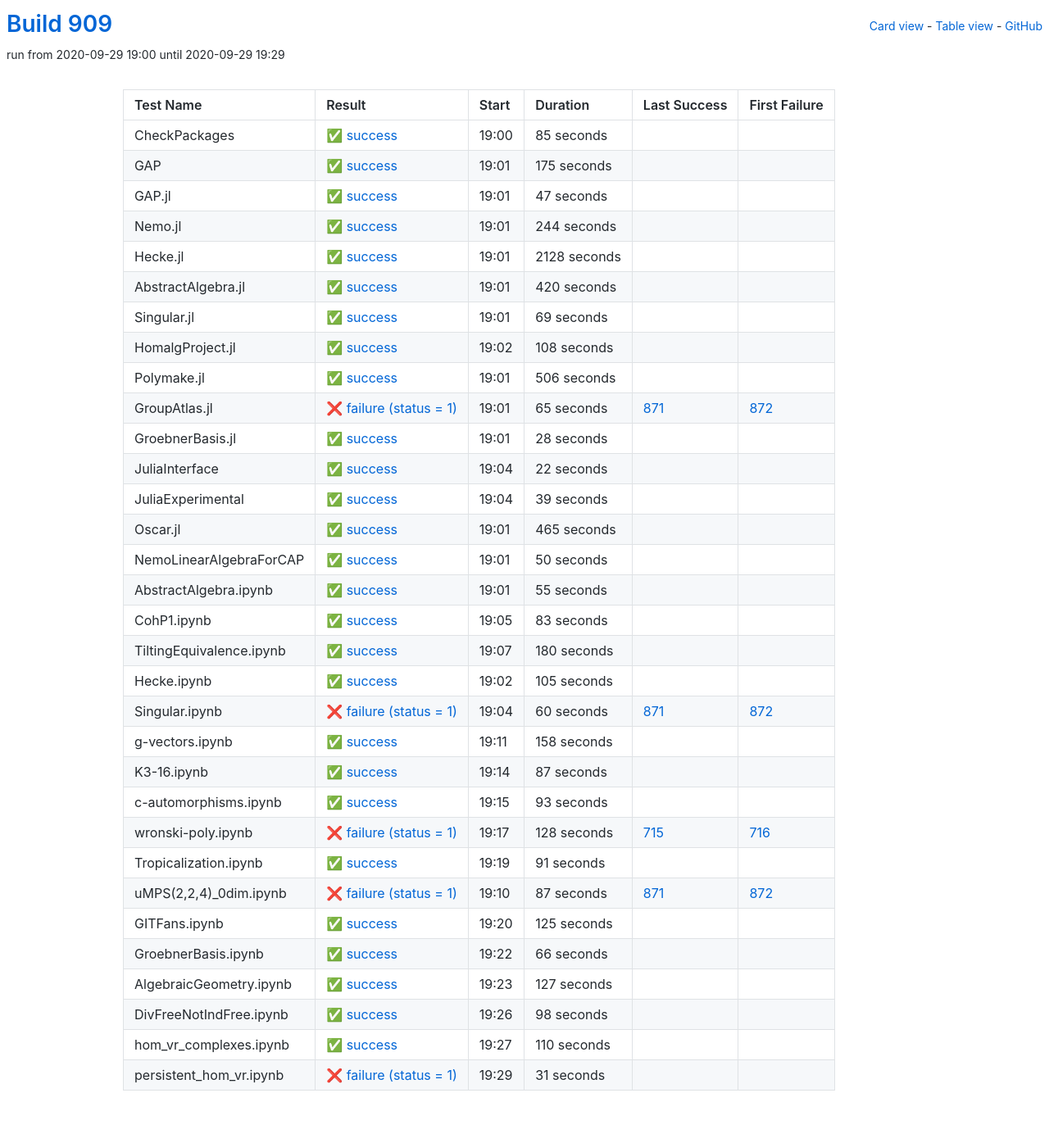
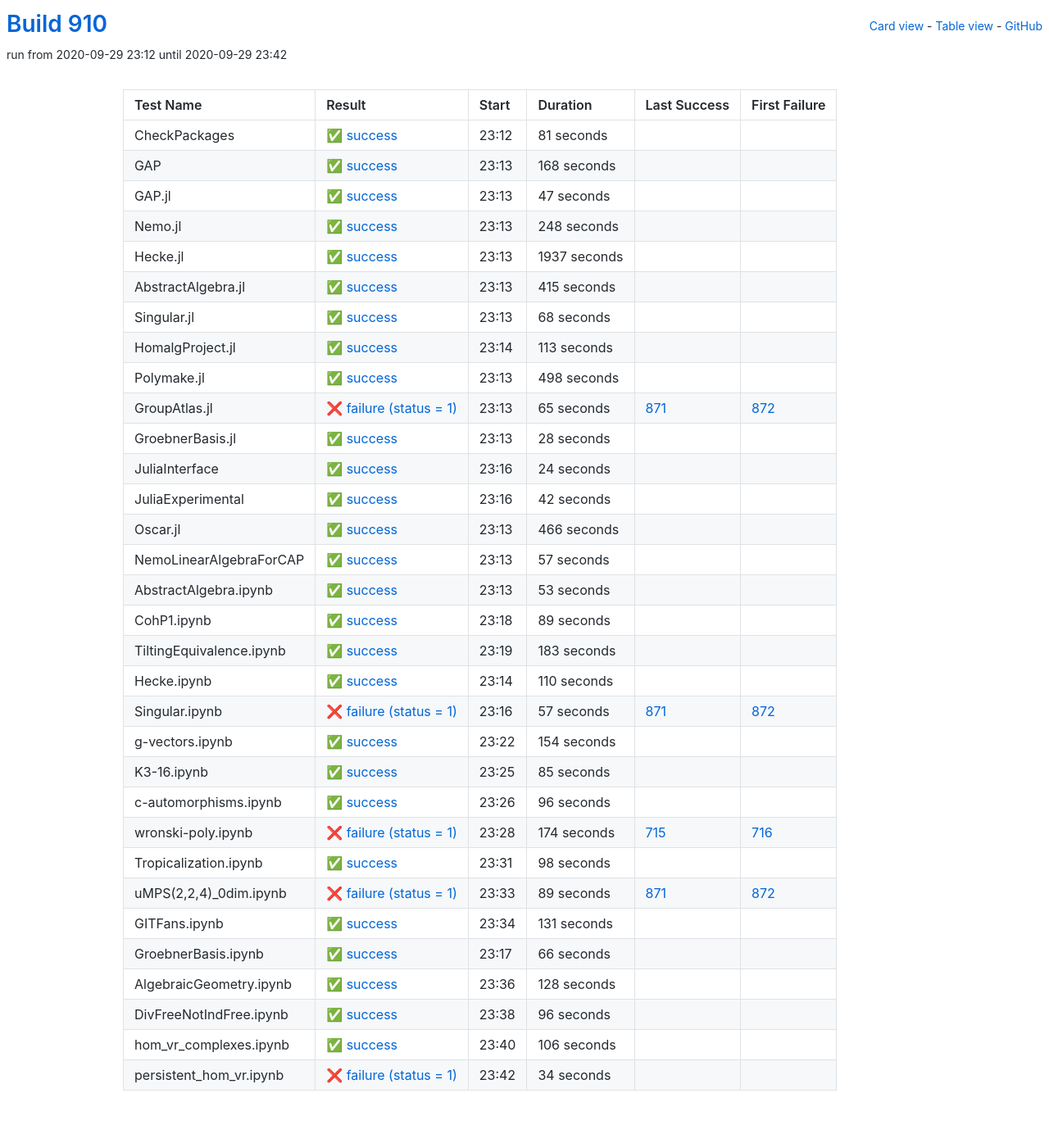
Before and after one commit to oscar-system/oscar-ci-status-stable, a Jekyll site: the page built from table.html, in a window 1280 px wide. Shown: the whole page at 82% size. Built offline with Jekyll 4.4.1, drawn with Linux system fonts in a browser that asks for light colours.

Commit message:
Build #910

```diff
--- a/_data/ci.yml
+++ b/_data/ci.yml
@@ -1,6 +1,6 @@
 ---
-build: 909
-build_url: https://oscarci.mathematik.uni-kl.de/job/oscar-stable/909/
+build: 910
+build_url: https://oscarci.mathematik.uni-kl.de/job/oscar-stable/910/
 job: oscar-stable
 organization: oscar-system
 repo: oscar-ci-status-stable
@@ -8,32 +8,32 @@ repourl: https://github.com/oscar-system/oscar-ci-status-stable
 tests:
 - name: CheckPackages
   id: checkpackages
-  log: https://oscarci.mathematik.uni-kl.de/job/oscar-stable/909/artifact/logs/build-909/CheckPackages.log
-  start: 2020-09-29 19:00
+  log: https://oscarci.mathematik.uni-kl.de/job/oscar-stable/910/artifact/logs/build-910/CheckPackages.log
+  start: 2020-09-29 23:12
   success: true
   exitcode: 0
   status: success
-  duration: 85
+  duration: 81
   last_success: false
   last_success_url:
   first_failure: false
   first_failure_url:
 - name: GAP
   id: gap
-  log: https://oscarci.mathematik.uni-kl.de/job/oscar-stable/909/artifact/logs/build-909/GAP.log
-  start: 2020-09-29 19:01
+  log: https://oscarci.mathematik.uni-kl.de/job/oscar-stable/910/artifact/logs/build-910/GAP.log
+  start: 2020-09-29 23:13
   success: true
   exitcode: 0
   status: success
-  duration: 175
+  duration: 168
   last_success: false
   last_success_url:
   first_failure: false
   first_failure_url:
 - name: GAP.jl
   id: gap-jl
-  log: https://oscarci.mathematik.uni-kl.de/job/oscar-stable/909/artifact/logs/build-909/GAP.jl.log
-  start: 2020-09-29 19:01
+  log: https://oscarci.mathematik.uni-kl.de/job/oscar-stable/910/artifact/logs/build-910/GAP.jl.log
+  start: 2020-09-29 23:13
   success: true
   exitcode: 0
   status: success
@@ -44,80 +44,80 @@ tests:
   first_failure_url:
 - name: Nemo.jl
   id: nemo-jl
-  log: https://oscarci.mathematik.uni-kl.de/job/oscar-stable/909/artifact/logs/build-909/Nemo.jl.log
-  start: 2020-09-29 19:01
+  log: https://oscarci.mathematik.uni-kl.de/job/oscar-stable/910/artifact/logs/build-910/Nemo.jl.log
+  start: 2020-09-29 23:13
   success: true
   exitcode: 0
   status: success
-  duration: 244
+  duration: 248
   last_success: false
   last_success_url:
   first_failure: false
   first_failure_url:
 - name: Hecke.jl
   id: hecke-jl
-  log: https://oscarci.mathematik.uni-kl.de/job/oscar-stable/909/artifact/logs/build-909/Hecke.jl.log
-  start: 2020-09-29 19:01
+  log: https://oscarci.mathematik.uni-kl.de/job/oscar-stable/910/artifact/logs/build-910/Hecke.jl.log
+  start: 2020-09-29 23:13
   success: true
   exitcode: 0
   status: success
-  duration: 2128
+  duration: 1937
   last_success: false
   last_success_url:
   first_failure: false
   first_failure_url:
 - name: AbstractAlgebra.jl
   id: abstractalgebra-jl
-  log: https://oscarci.mathematik.uni-kl.de/job/oscar-stable/909/artifact/logs/build-909/AbstractAlgebra.jl.log
-  start: 2020-09-29 19:01
+  log: https://oscarci.mathematik.uni-kl.de/job/oscar-stable/910/artifact/logs/build-910/AbstractAlgebra.jl.log
+  start: 2020-09-29 23:13
   success: true
   exitcode: 0
   status: success
-  duration: 420
+  duration: 415
   last_success: false
   last_success_url:
   first_failure: false
   first_failure_url:
 - name: Singular.jl
   id: singular-jl
-  log: https://oscarci.mathematik.uni-kl.de/job/oscar-stable/909/artifact/logs/build-909/Singular.jl.log
-  start: 2020-09-29 19:01
+  log: https://oscarci.mathematik.uni-kl.de/job/oscar-stable/910/artifact/logs/build-910/Singular.jl.log
+  start: 2020-09-29 23:13
   success: true
   exitcode: 0
   status: success
-  duration: 69
+  duration: 68
   last_success: false
   last_success_url:
   first_failure: false
   first_failure_url:
 - name: HomalgProject.jl
   id: homalgproject-jl
-  log: https://oscarci.mathematik.uni-kl.de/job/oscar-stable/909/artifact/logs/build-909/HomalgProject.jl.log
-  start: 2020-09-29 19:02
+  log: https://oscarci.mathematik.uni-kl.de/job/oscar-stable/910/artifact/logs/build-910/HomalgProject.jl.log
+  start: 2020-09-29 23:14
   success: true
   exitcode: 0
   status: success
-  duration: 108
+  duration: 113
   last_success: false
   last_success_url:
   first_failure: false
   first_failure_url:
 - name: Polymake.jl
   id: polymake-jl
-  log: https://oscarci.mathematik.uni-kl.de/job/oscar-stable/909/artifact/logs/build-909/Polymake.jl.log
-  start: 2020-09-29 19:01
+  log: https://oscarci.mathematik.uni-kl.de/job/oscar-stable/910/artifact/logs/build-910/Polymake.jl.log
+  start: 2020-09-29 23:13
   success: true
   exitcode: 0
   status: success
-  duration: 506
+  duration: 498
   last_success: false
   last_success_url:
   first_failure: false
   first_failure_url:
 - name: GroupAtlas.jl
   id: groupatlas-jl
-  log: https://oscarci.mathematik.uni-kl.de/job/oscar-stable/909/artifact/logs/build-909/GroupAtlas.jl.log
-  start: 2020-09-29 19:01
+  log: https://oscarci.mathematik.uni-kl.de/job/oscar-stable/910/artifact/logs/build-910/GroupAtlas.jl.log
+  start: 2020-09-29 23:13
   success: false
   exitcode: 1
   status: failure
@@ -128,8 +128,8 @@ tests:
   first_failure_url: https://oscarci.mathematik.uni-kl.de/job/oscar-stable/872/
 - name: GroebnerBasis.jl
   id: groebnerbasis-jl
-  log: https://oscarci.mathematik.uni-kl.de/job/oscar-stable/909/artifact/logs/build-909/GroebnerBasis.jl.log
-  start: 2020-09-29 19:01
+  log: https://oscarci.mathematik.uni-kl.de/job/oscar-stable/910/artifact/logs/build-910/GroebnerBasis.jl.log
+  start: 2020-09-29 23:13
   success: true
   exitcode: 0
   status: success
@@ -140,200 +140,200 @@ tests:
   first_failure_url:
 - name: JuliaInterface
   id: juliainterface
-  log: https://oscarci.mathematik.uni-kl.de/job/oscar-stable/909/artifact/logs/build-909/JuliaInterface.log
-  start: 2020-09-29 19:04
+  log: https://oscarci.mathematik.uni-kl.de/job/oscar-stable/910/artifact/logs/build-910/JuliaInterface.log
+  start: 2020-09-29 23:16
   success: true
   exitcode: 0
   status: success
-  duration: 22
+  duration: 24
   last_success: false
   last_success_url:
   first_failure: false
   first_failure_url:
 - name: JuliaExperimental
   id: juliaexperimental
-  log: https://oscarci.mathematik.uni-kl.de/job/oscar-stable/909/artifact/logs/build-909/JuliaExperimental.log
-  start: 2020-09-29 19:04
+  log: https://oscarci.mathematik.uni-kl.de/job/oscar-stable/910/artifact/logs/build-910/JuliaExperimental.log
+  start: 2020-09-29 23:16
   success: true
   exitcode: 0
   status: success
-  duration: 39
+  duration: 42
   last_success: false
   last_success_url:
   first_failure: false
   first_failure_url:
 - name: Oscar.jl
   id: oscar-jl
-  log: https://oscarci.mathematik.uni-kl.de/job/oscar-stable/909/artifact/logs/build-909/Oscar.jl.log
-  start: 2020-09-29 19:01
+  log: https://oscarci.mathematik.uni-kl.de/job/oscar-stable/910/artifact/logs/build-910/Oscar.jl.log
+  start: 2020-09-29 23:13
   success: true
   exitcode: 0
   status: success
-  duration: 465
+  duration: 466
   last_success: false
   last_success_url:
   first_failure: false
   first_failure_url:
 - name: NemoLinearAlgebraForCAP
   id: nemolinearalgebraforcap
-  log: https://oscarci.mathematik.uni-kl.de/job/oscar-stable/909/artifact/logs/build-909/NemoLinearAlgebraForCAP.log
-  start: 2020-09-29 19:01
+  log: https://oscarci.mathematik.uni-kl.de/job/oscar-stable/910/artifact/logs/build-910/NemoLinearAlgebraForCAP.log
+  start: 2020-09-29 23:13
   success: true
   exitcode: 0
   status: success
-  duration: 50
+  duration: 57
   last_success: false
   last_success_url:
   first_failure: false
   first_failure_url:
 - name: AbstractAlgebra.ipynb
   id: abstractalgebra-ipynb
-  log: https://oscarci.mathematik.uni-kl.de/job/oscar-stable/909/artifact/logs/build-909/AbstractAlgebra.ipynb.log
-  start: 2020-09-29 19:01
+  log: https://oscarci.mathematik.uni-kl.de/job/oscar-stable/910/artifact/logs/build-910/AbstractAlgebra.ipynb.log
+  start: 2020-09-29 23:13
   success: true
   exitcode: 0
   status: success
-  duration: 55
+  duration: 53
   last_success: false
   last_success_url:
   first_failure: false
   first_failure_url:
 - name: CohP1.ipynb
   id: cohp1-ipynb
-  log: https://oscarci.mathematik.uni-kl.de/job/oscar-stable/909/artifact/logs/build-909/CohP1.ipynb.log
-  start: 2020-09-29 19:05
+  log: https://oscarci.mathematik.uni-kl.de/job/oscar-stable/910/artifact/logs/build-910/CohP1.ipynb.log
+  start: 2020-09-29 23:18
   success: true
   exitcode: 0
   status: success
-  duration: 83
+  duration: 89
   last_success: false
   last_success_url:
   first_failure: false
   first_failure_url:
 - name: TiltingEquivalence.ipynb
   id: tiltingequivalence-ipynb
-  log: https://oscarci.mathematik.uni-kl.de/job/oscar-stable/909/artifact/logs/build-909/TiltingEquivalence.ipynb.log
-  start: 2020-09-29 19:07
+  log: https://oscarci.mathematik.uni-kl.de/job/oscar-stable/910/artifact/logs/build-910/TiltingEquivalence.ipynb.log
+  start: 2020-09-29 23:19
   success: true
   exitcode: 0
   status: success
-  duration: 180
+  duration: 183
   last_success: false
   last_success_url:
   first_failure: false
   first_failure_url:
 - name: Hecke.ipynb
   id: hecke-ipynb
-  log: https://oscarci.mathematik.uni-kl.de/job/oscar-stable/909/artifact/logs/build-909/Hecke.ipynb.log
-  start: 2020-09-29 19:02
+  log: https://oscarci.mathematik.uni-kl.de/job/oscar-stable/910/artifact/logs/build-910/Hecke.ipynb.log
+  start: 2020-09-29 23:14
   success: true
   exitcode: 0
   status: success
-  duration: 105
+  duration: 110
   last_success: false
   last_success_url:
   first_failure: false
   first_failure_url:
 - name: Singular.ipynb
   id: singular-ipynb
-  log: https://oscarci.mathematik.uni-kl.de/job/oscar-stable/909/artifact/logs/build-909/Singular.ipynb.log
-  start: 2020-09-29 19:04
+  log: https://oscarci.mathematik.uni-kl.de/job/oscar-stable/910/artifact/logs/build-910/Singular.ipynb.log
+  start: 2020-09-29 23:16
   success: false
   exitcode: 1
   status: failure
-  duration: 60
+  duration: 57
   last_success: 871
   last_success_url: https://oscarci.mathematik.uni-kl.de/job/oscar-stable/871/
   first_failure: 872
   first_failure_url: https://oscarci.mathematik.uni-kl.de/job/oscar-stable/872/
 - name: g-vectors.ipynb
   id: g-vectors-ipynb
-  log: https://oscarci.mathematik.uni-kl.de/job/oscar-stable/909/artifact/logs/build-909/g-vectors.ipynb.log
-  start: 2020-09-29 19:11
+  log: https://oscarci.mathematik.uni-kl.de/job/oscar-stable/910/artifact/logs/build-910/g-vectors.ipynb.log
+  start: 2020-09-29 23:22
   success: true
   exitcode: 0
   status: success
-  duration: 158
+  duration: 154
   last_success: false
   last_success_url:
   first_failure: false
   first_failure_url:
 - name: K3-16.ipynb
   id: k3-16-ipynb
-  log: https://oscarci.mathematik.uni-kl.de/job/oscar-stable/909/artifact/logs/build-909/K3-16.ipynb.log
-  start: 2020-09-29 19:14
+  log: https://oscarci.mathematik.uni-kl.de/job/oscar-stable/910/artifact/logs/build-910/K3-16.ipynb.log
+  start: 2020-09-29 23:25
   success: true
   exitcode: 0
   status: success
-  duration: 87
+  duration: 85
   last_success: false
   last_success_url:
   first_failure: false
   first_failure_url:
 - name: c-automorphisms.ipynb
   id: c-automorphisms-ipynb
-  log: https://oscarci.mathematik.uni-kl.de/job/oscar-stable/909/artifact/logs/build-909/c-automorphisms.ipynb.log
-  start: 2020-09-29 19:15
+  log: https://oscarci.mathematik.uni-kl.de/job/oscar-stable/910/artifact/logs/build-910/c-automorphisms.ipynb.log
+  start: 2020-09-29 23:26
   success: true
   exitcode: 0
   status: success
-  duration: 93
+  duration: 96
   last_success: false
   last_success_url:
   first_failure: false
   first_failure_url:
 - name: wronski-poly.ipynb
   id: wronski-poly-ipynb
-  log: https://oscarci.mathematik.uni-kl.de/job/oscar-stable/909/artifact/logs/build-909/wronski-poly.ipynb.log
-  start: 2020-09-29 19:17
+  log: https://oscarci.mathematik.uni-kl.de/job/oscar-stable/910/artifact/logs/build-910/wronski-poly.ipynb.log
+  start: 2020-09-29 23:28
   success: false
   exitcode: 1
   status: failure
-  duration: 128
+  duration: 174
   last_success: 715
   last_success_url: https://oscarci.mathematik.uni-kl.de/job/oscar-stable/715/
   first_failure: 716
   first_failure_url: https://oscarci.mathematik.uni-kl.de/job/oscar-stable/716/
 - name: Tropicalization.ipynb
   id: tropicalization-ipynb
-  log: https://oscarci.mathematik.uni-kl.de/job/oscar-stable/909/artifact/logs/build-909/Tropicalization.ipynb.log
-  start: 2020-09-29 19:19
+  log: https://oscarci.mathematik.uni-kl.de/job/oscar-stable/910/artifact/logs/build-910/Tropicalization.ipynb.log
+  start: 2020-09-29 23:31
   success: true
   exitcode: 0
   status: success
-  duration: 91
+  duration: 98
   last_success: false
   last_success_url:
   first_failure: false
   first_failure_url:
 - name: uMPS(2,2,4)_0dim.ipynb
   id: umps-2-2-4-0dim-ipynb
-  log: https://oscarci.mathematik.uni-kl.de/job/oscar-stable/909/artifact/logs/build-909/uMPS-2-2-4-_0dim.ipynb.log
-  start: 2020-09-29 19:10
+  log: https://oscarci.mathematik.uni-kl.de/job/oscar-stable/910/artifact/logs/build-910/uMPS-2-2-4-_0dim.ipynb.log
+  start: 2020-09-29 23:33
   success: false
   exitcode: 1
   status: failure
-  duration: 87
+  duration: 89
   last_success: 871
   last_success_url: https://oscarci.mathematik.uni-kl.de/job/oscar-stable/871/
   first_failure: 872
   first_failure_url: https://oscarci.mathematik.uni-kl.de/job/oscar-stable/872/
 - name: GITFans.ipynb
   id: gitfans-ipynb
-  log: https://oscarci.mathematik.uni-kl.de/job/oscar-stable/909/artifact/logs/build-909/GITFans.ipynb.log
-  start: 2020-09-29 19:20
+  log: https://oscarci.mathematik.uni-kl.de/job/oscar-stable/910/artifact/logs/build-910/GITFans.ipynb.log
+  start: 2020-09-29 23:34
   success: true
   exitcode: 0
   status: success
-  duration: 125
+  duration: 131
   last_success: false
   last_success_url:
   first_failure: false
   first_failure_url:
 - name: GroebnerBasis.ipynb
   id: groebnerbasis-ipynb
-  log: https://oscarci.mathematik.uni-kl.de/job/oscar-stable/909/artifact/logs/build-909/GroebnerBasis.ipynb.log
-  start: 2020-09-29 19:22
+  log: https://oscarci.mathematik.uni-kl.de/job/oscar-stable/910/artifact/logs/build-910/GroebnerBasis.ipynb.log
+  start: 2020-09-29 23:17
   success: true
   exitcode: 0
   status: success
@@ -344,48 +344,48 @@ tests:
   first_failure_url:
 - name: AlgebraicGeometry.ipynb
   id: algebraicgeometry-ipynb
-  log: https://oscarci.mathematik.uni-kl.de/job/oscar-stable/909/artifact/logs/build-909/AlgebraicGeometry.ipynb.log
-  start: 2020-09-29 19:23
+  log: https://oscarci.mathematik.uni-kl.de/job/oscar-stable/910/artifact/logs/build-910/AlgebraicGeometry.ipynb.log
+  start: 2020-09-29 23:36
   success: true
   exitcode: 0
   status: success
-  duration: 127
+  duration: 128
   last_success: false
   last_success_url:
   first_failure: false
   first_failure_url:
 - name: DivFreeNotIndFree.ipynb
   id: divfreenotindfree-ipynb
-  log: https://oscarci.mathematik.uni-kl.de/job/oscar-stable/909/artifact/logs/build-909/DivFreeNotIndFree.ipynb.log
-  start: 2020-09-29 19:26
+  log: https://oscarci.mathematik.uni-kl.de/job/oscar-stable/910/artifact/logs/build-910/DivFreeNotIndFree.ipynb.log
+  start: 2020-09-29 23:38
   success: true
   exitcode: 0
   status: success
-  duration: 98
+  duration: 96
   last_success: false
   last_success_url:
   first_failure: false
   first_failure_url:
 - name: hom_vr_complexes.ipynb
   id: hom-vr-complexes-ipynb
-  log: https://oscarci.mathematik.uni-kl.de/job/oscar-stable/909/artifact/logs/build-909/hom_vr_complexes.ipynb.log
-  start: 2020-09-29 19:27
+  log: https://oscarci.mathematik.uni-kl.de/job/oscar-stable/910/artifact/logs/build-910/hom_vr_complexes.ipynb.log
+  start: 2020-09-29 23:40
   success: true
   exitcode: 0
   status: success
-  duration: 110
+  duration: 106
   last_success: false
   last_success_url:
   first_failure: false
   first_failure_url:
 - name: persistent_hom_vr.ipynb
   id: persistent-hom-vr-ipynb
-  log: https://oscarci.mathematik.uni-kl.de/job/oscar-stable/909/artifact/logs/build-909/persistent_hom_vr.ipynb.log
-  start: 2020-09-29 19:29
+  log: https://oscarci.mathematik.uni-kl.de/job/oscar-stable/910/artifact/logs/build-910/persistent_hom_vr.ipynb.log
+  start: 2020-09-29 23:42
   success: false
   exitcode: 1
   status: failure
-  duration: 31
+  duration: 34
   last_success: false
   last_success_url:
   first_failure: false
```
Also changed, not shown: README.md.
